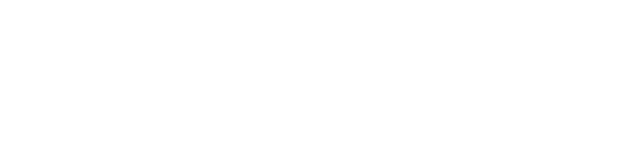
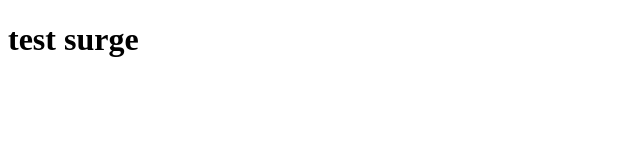
Before and after one commit to CarlosWAriasA/test-surge, a plain HTML site: page index.html in a window 1280 px wide. Shown: the whole page, without its empty margins (0-640 px from the left). Drawn offline with Linux system fonts and the light colour scheme.

Commit message:
Modifing index and yaml script

```diff
--- a/index.html
+++ b/index.html
@@ -5,5 +5,7 @@
     <meta name="viewport" content="width=device-width, initial-scale=1.0" />
     <title>Test surge</title>
   </head>
-  <body></body>
+  <body>
+    <h1>test surge</h1>
+  </body>
 </html>
```
Also changed, not shown: 1 other file.
